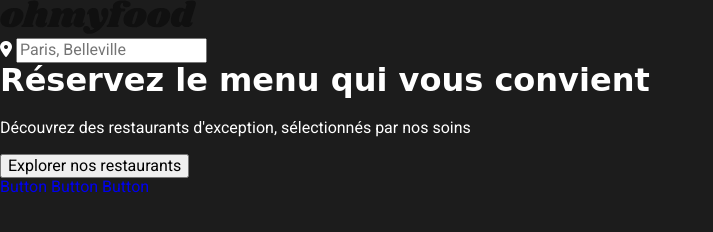
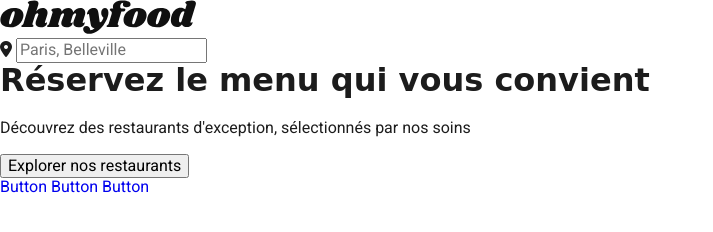
Before and after one commit to OCform/P3, a plain HTML site: page index.html in a window 1280 px wide. Shown: the whole page, without its empty margins (0-713 px from the left). Drawn offline with nearby package versions, Linux system fonts and the light colour scheme; a web font is replaced by a local one.

Commit message:
add background-color body white

```diff
--- a/scss/globals/_boilerplate.scss
+++ b/scss/globals/_boilerplate.scss
@@ -13,6 +13,6 @@ body {
     margin: 0;
     padding: 0;
     font-family: 'Roboto', sans-serif;
-    background-color: hsl(0, 0%, 11%);
-    color: hsl(0, 0%, 100%);
+    background-color: hsl(0, 0%, 100%);
+    color: hsl(0, 0%, 11%);
 }
```
Also changed, not shown: css/style.css, 1 other file.
